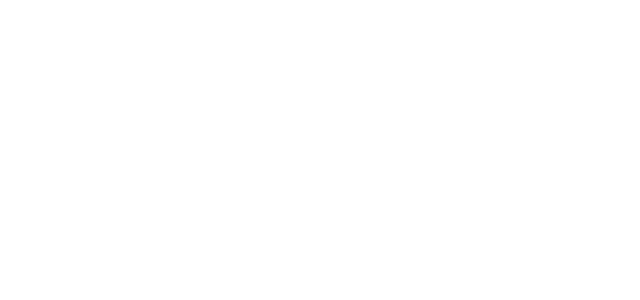
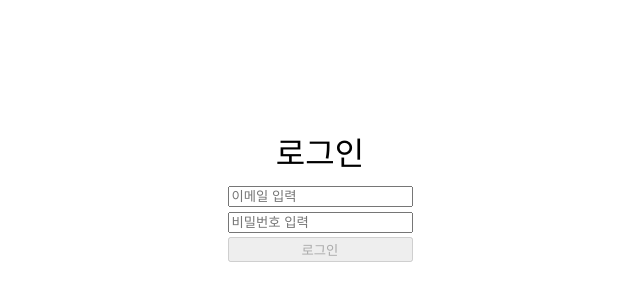
Before and after one commit to JaeIL00/wanted-pre-onboarding-frontend, a React (Create React App) app: page /signin in a window 1280 px wide. Before the commit this address had no page. Shown: the part 200-500 px from the top of the page, without its empty margins (320-960 px from the left). Built offline with nearby package versions, Linux system fonts and the light colour scheme.

Commit message:
rename: 폴더명 수정

```diff
--- a/src/apis/signIn/index.jsx
+++ b/src/components/signIn/index.jsx
@@ -2,7 +2,7 @@ import { useCallback, useState } from "react";
 import "./style.scss";
 import debounce from "../../utils/debounce";
 import { useNavigate } from "react-router-dom";
-import { signInFetch } from "..";
+import { signInFetch } from "../../apis";
 
 const SignIn = () => {
     const navigate = useNavigate();
--- a/src/pages/index.jsx
+++ b/src/pages/index.jsx
@@ -1,14 +1,14 @@
 import { Route, Routes } from "react-router-dom";
 import HomePage from "./home";
-import SignInPage from "../utils/signin";
 import SignUpPage from "./signUp";
+import SignInPage from "./signin";
 
 const RootRouter = () => {
     return (
         <Routes>
             <Route path="/" element={<HomePage />} />
-            {/* <Route path="/signup" element={<SignInPage />} /> */}
             <Route path="/signup" element={<SignUpPage />} />
+            <Route path="/signin" element={<SignInPage />} />
         </Routes>
     );
 };
--- a/src/utils/signin/index.jsx
+++ b/src/pages/signin/index.jsx
@@ -1,4 +1,4 @@
-import SignIn from "../../apis/signIn";
+import SignIn from "../../components/signin";
 
 const SignInPage = () => {
     return <SignIn />;
```
Also changed, not shown: src/components/signIn/style.scss (renamed from src/apis/signIn/style.scss).
